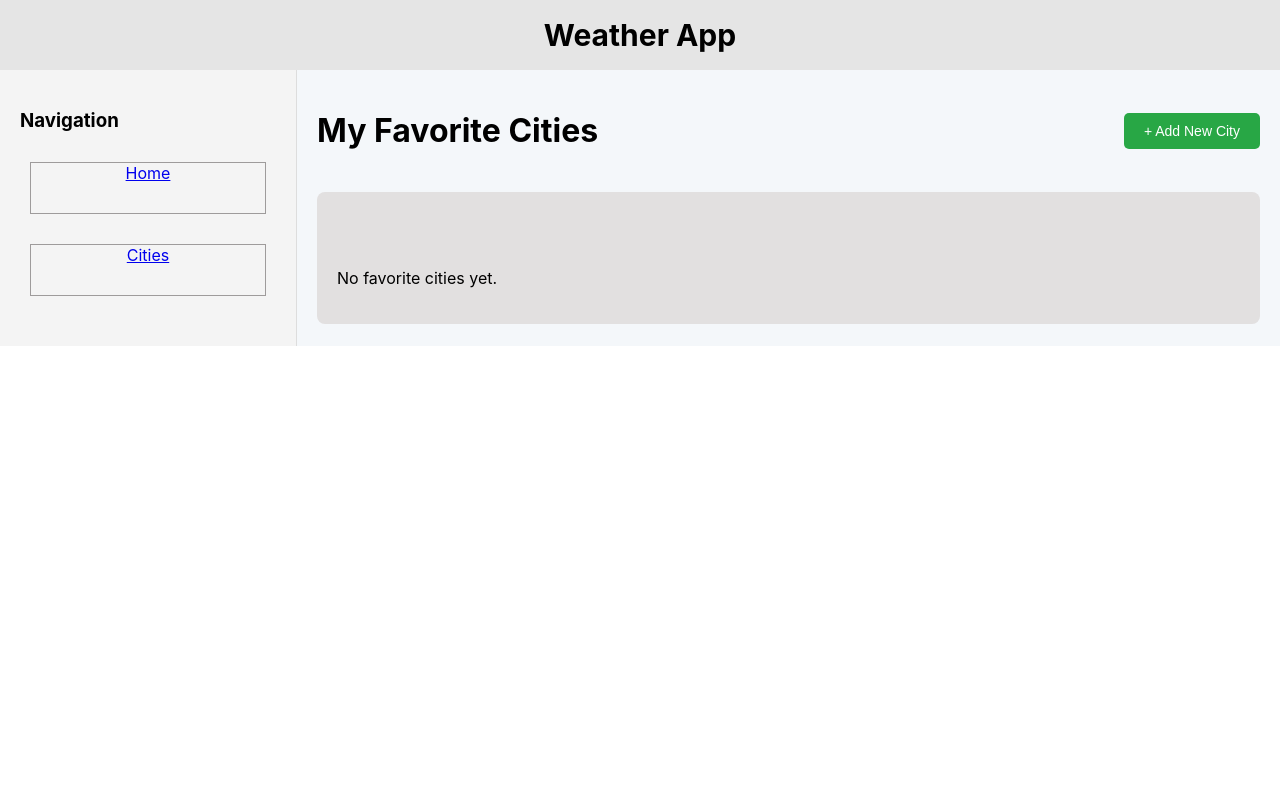
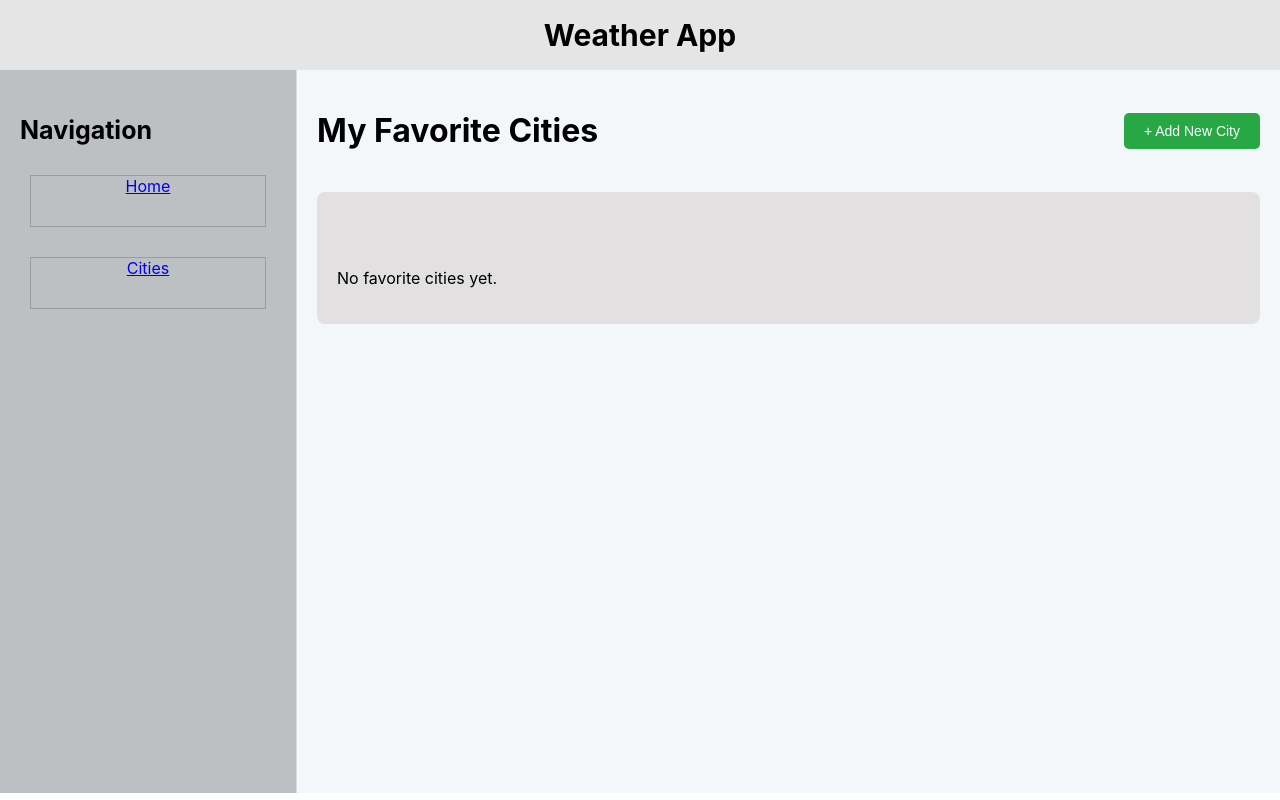
Before and after one commit to NeetuShaw/Weather-APP, a React (Create React App) app: page / in a window 1280 px wide. Built offline with nearby package versions, Linux system fonts and the light colour scheme.

Commit message:
Update CitiesPage.css

```diff
--- a/src/styles/CitiesPage.css
+++ b/src/styles/CitiesPage.css
@@ -1,14 +1,18 @@
 /* Overall Layout */
 .cities-page {
   display: flex;
+  height: 90.4vh;
 }
 
 /* Left Sidebar */
 .left-sidebar {
   width: 20%;
-  background-color: #f4f4f4;
+  background-color: #bdc0c3;
   padding: 20px;
   border-right: 1px solid #ddd;
+}
+.left-sidebar h3{
+ font-size: 25px;
 }
 /* Hide Middle and Right Sections */
 .hidden {
```
